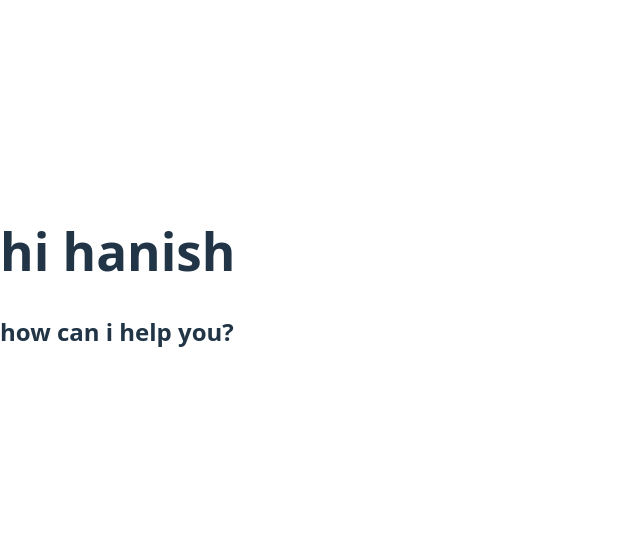
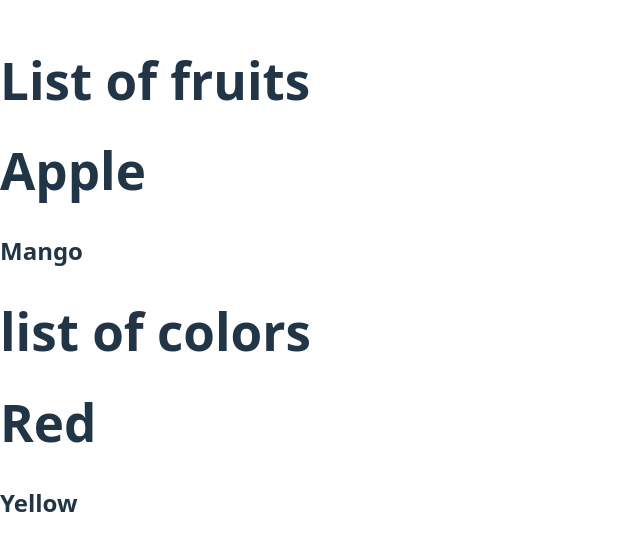
Before and after one commit to 18maldavdiya/React.js, a React (Vite) app in the folder my-react-app/: page / in a window 1280 px wide. Shown: the part 121-672 px from the top of the page, without its empty margins (0-640 px from the left). Built offline with nearby package versions, Linux system fonts and the light colour scheme.

Commit message:
more about components

```diff
--- a/my-react-app/src/App.jsx
+++ b/my-react-app/src/App.jsx
@@ -2,17 +2,29 @@
 function App() {
   return (
     <div>
-      <Hi></Hi>
+      <h1>List of fruits</h1>
+      <Fruit></Fruit>
+      <h1>list of colors</h1>
+      <Color></Color>
     </div>
 
   )
 }
-function Hi(){
+function Fruit(){
   return(
     <div>
-      <h1>hi hanish</h1>
-      <h2>how can i help you?</h2>
+      <h1>Apple</h1>
+      <h2>Mango</h2>
     </div>
+  )
+}
+function Color(){
+  return(
+    <div>
+      <h1>Red</h1>
+      <h2>Yellow</h2>
+    </div>
+
   )
 }
 
```
